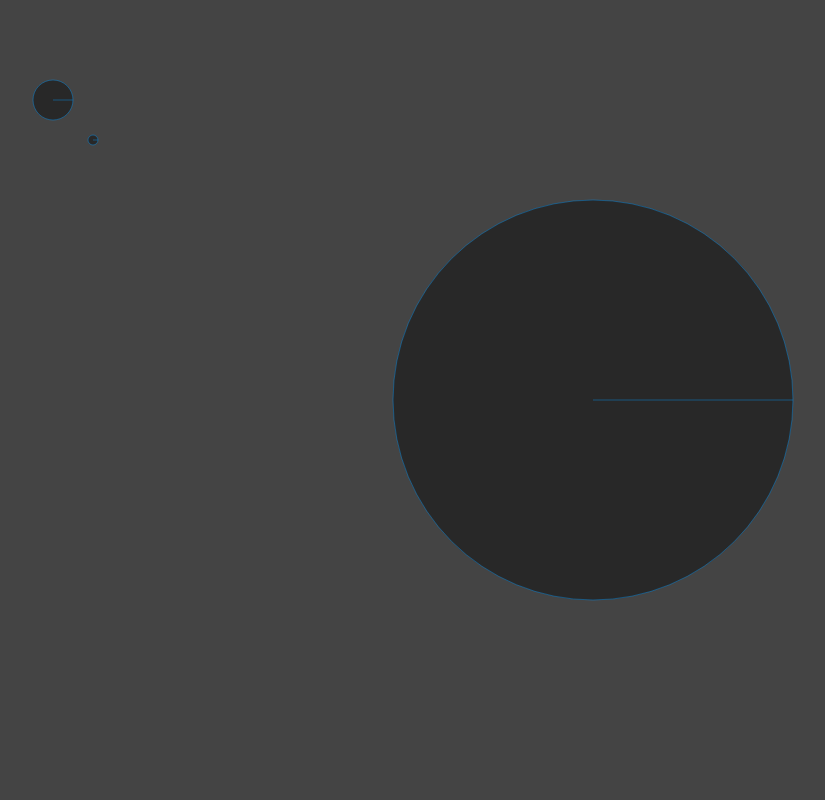
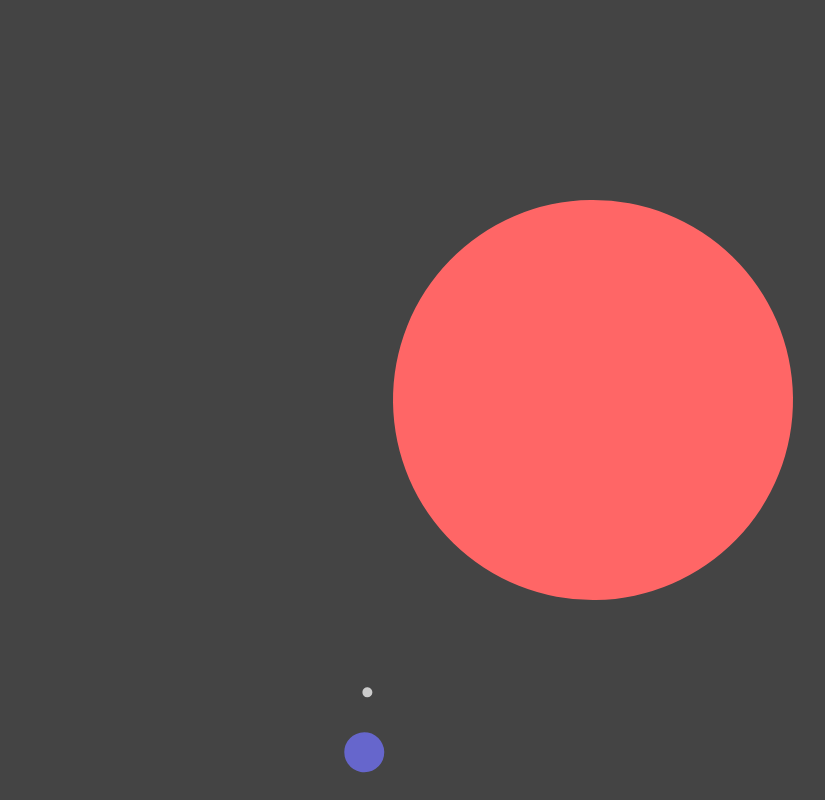
Before and after one commit to OzCroot/canvas-solar-system, a website built with Parcel: page src/index.html in a window 1280 px wide. Shown: the whole page, without its empty margins (47-872 px from the left). Built offline with nearby package versions, Linux system fonts and the light colour scheme.

Commit message:
feat (solar): added solar system w/ rotation

```diff
--- a/src/index.html
+++ b/src/index.html
@@ -2,7 +2,7 @@
 <html lang="en">
   <head>
     <meta charset="utf-8" />
-    <title>My First Parcel App</title>
+    <title>Canvas App</title>
     <link rel="stylesheet" href="styles/common.scss" />
   </head>
   <body>
--- a/src/scripts/common.ts
+++ b/src/scripts/common.ts
@@ -1,77 +1,75 @@
 import { Canvas } from './modules/canvas';
 import { Sprite } from './modules/sprite';
 
-document.addEventListener('DOMContentLoaded', () => {
 const PI2 = Math.PI * 2;
-  const canvas = new Canvas('.stage');
+
 const sun = new Sprite({
   x: 100,
   y: 100,
   width: 400,
   height: 400,
-    color: '#f00',
-    speed: 1,
+  color: '#f66',
+  speed: 0,
 });
 
 const earth = new Sprite({
-    x: 100,
-    y: 100,
+  x: 420,
+  y: 0,
   width: 40,
   height: 40,
-    color: '#f00',
-    speed: 1,
+  color: '#66c',
+  speed: 60000,
 });
 
 const moon = new Sprite({
-    x: 140,
-    y: 140,
+  x: 480,
+  y: 0,
   width: 10,
   height: 10,
-    color: '#f00',
-    speed: 1,
+  color: '#ccc',
+  speed: 6000,
 });
 
+const getRotation = function (time: Date, speed: number, delimiter: number): number {
+  return ((2 * Math.PI) / delimiter) * time.getSeconds() + ((2 * Math.PI) / speed) * time.getMilliseconds();
+}
+
+document.addEventListener('DOMContentLoaded', () => {
+  const canvas = new Canvas('.stage');
   canvas.context.globalCompositeOperation = 'destination-over';
-
-
 
   //https://developer.mozilla.org/en-US/docs/Web/API/Canvas_API/Tutorial/Basic_animations
   canvas.keyframe((ctx) => {
-    // const time = new Date();
+    const time = new Date();
 
     canvas.clear();
-    ctx.fillStyle = 'rgba(0, 0, 0, 0.4)';
-    ctx.strokeStyle = 'rgba(0, 153, 255, 0.4)';
     ctx.save();
-    // ctx.translate(canvas.centerX, canvas.centerY);
-
-    ctx.beginPath();
-    ctx.moveTo(canvas.centerX, canvas.centerY);
-    ctx.arc(canvas.centerX, canvas.centerY, sun.width / 2, 0, PI2);
-
-    ctx.moveTo(earth.x, earth.y);
-    ctx.arc(earth.x, earth.y, earth.width / 2, 0, PI2);
-
-    ctx.moveTo(moon.x, moon.y);
-    ctx.arc(moon.x, moon.y, moon.width / 2, 0, PI2);
-    ctx.stroke();
-    ctx.fill();
 
     // Earth
-    // ctx.rotate(
-    //   ((2 * Math.PI) / 60) * time.getSeconds() +
-    //     ((2 * Math.PI) / 60000) * time.getMilliseconds()
-    // );
-    // // ctx.translate(105, 0);
-    // ctx.fillRect(earth.x, earth.y, earth.width, earth.height);
+    ctx.translate(canvas.centerX, canvas.centerY);
+    ctx.rotate(getRotation(time, earth.speed, 60));
+    ctx.translate(-canvas.centerX, -canvas.centerY);
+    ctx.beginPath();
+    ctx.arc(canvas.centerX + earth.x, canvas.centerY + earth.y, earth.width / 2, 0, PI2);
+    ctx.fillStyle = earth.color;
+    ctx.fill();
+    ctx.save();
 
-    // // Moon
-    // ctx.save();
-    // ctx.rotate(
-    //   ((2 * Math.PI) / 6) * time.getSeconds() +
-    //     ((2 * Math.PI) / 6000) * time.getMilliseconds()
-    // );
-    // ctx.translate(0, 28.5);
-    // ctx.restore();
+    // Moon
+    ctx.translate(canvas.centerX + earth.x, canvas.centerY + earth.y);
+    ctx.rotate(getRotation(time, moon.speed, 6));
+    ctx.translate(-(canvas.centerX + earth.x), -(canvas.centerY + earth.y));
+    ctx.beginPath();
+    ctx.arc(canvas.centerX + moon.x, canvas.centerY + moon.y, moon.width / 2, 0, PI2);
+    ctx.fillStyle = moon.color;
+    ctx.fill();
+    ctx.restore();
+
+    // Sun
+    ctx.beginPath();
+    ctx.arc(canvas.centerX, canvas.centerY, sun.width / 2, 0, PI2);
+    ctx.fillStyle = sun.color;
+    ctx.fill();
+    ctx.restore();
   });
 });
```
Lines whose indentation alone changed are shown as unchanged.
